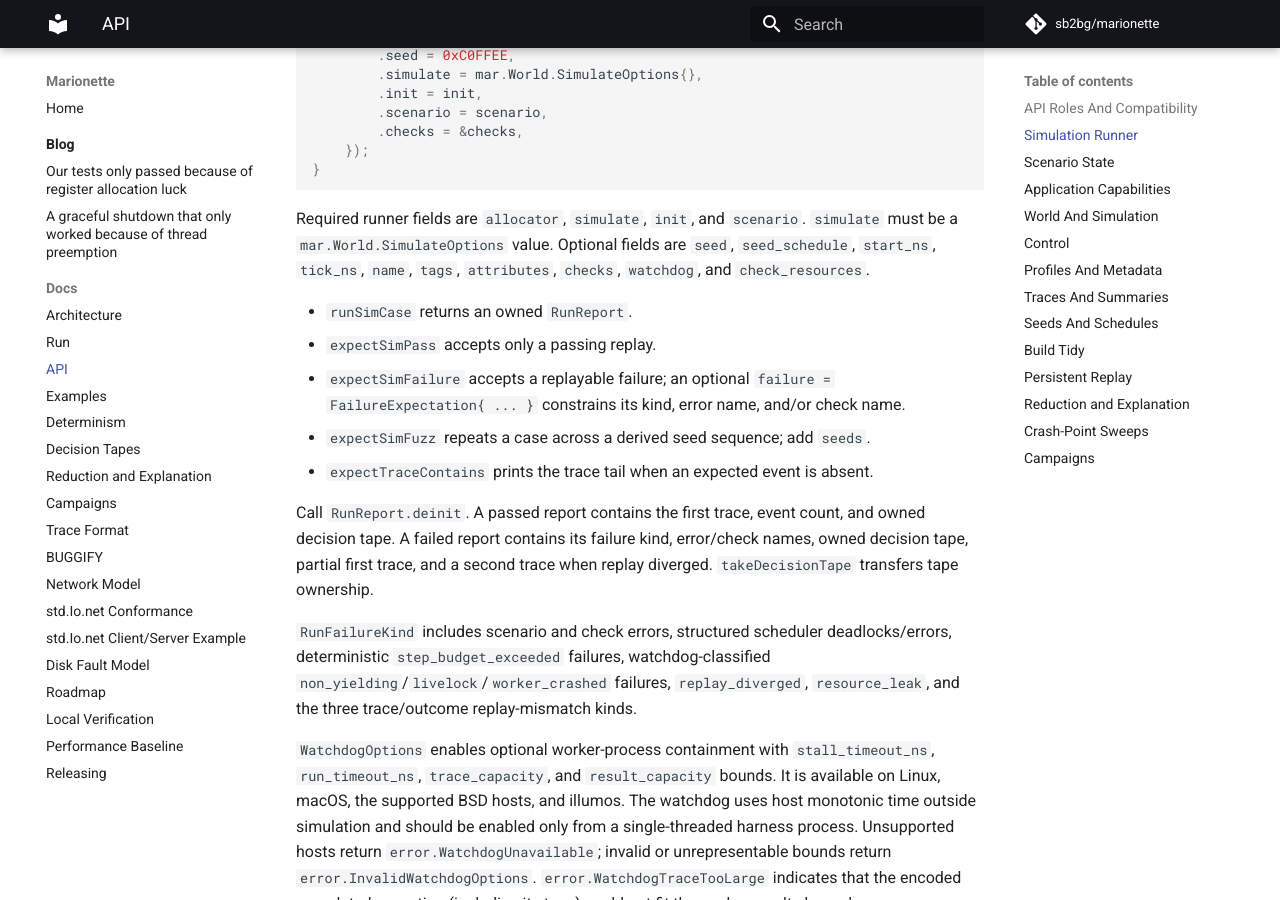
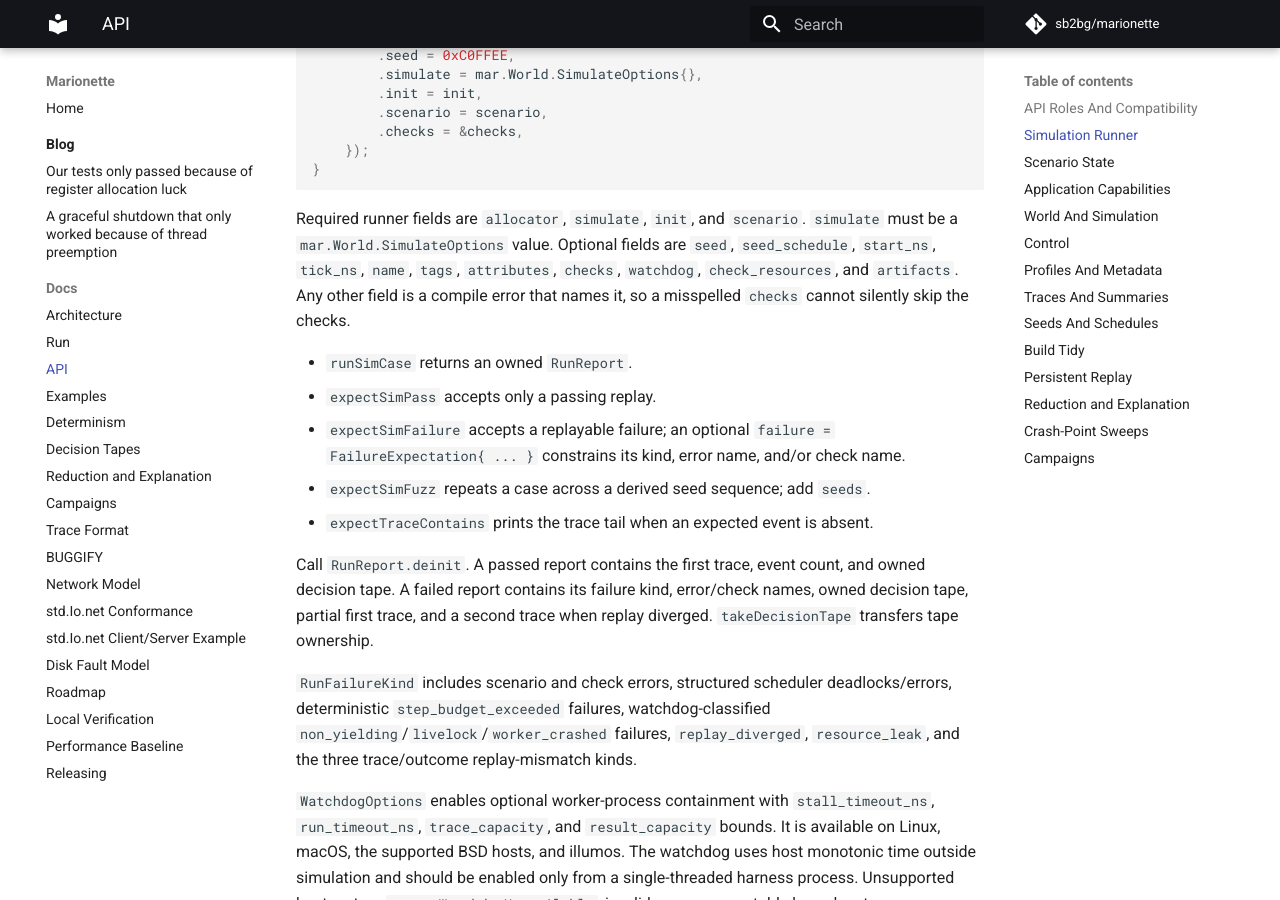
Before and after one commit to sb2bg/marionette, an MkDocs documentation site: the page built from docs/api.md, in a window 1280 px wide and 900 px high, scrolled down 1866 px. Built offline with MkDocs 1.6.1 and Material for MkDocs 9.7.7, drawn with Linux system fonts in a browser that asks for light colours; comment, search, counter and statistics services are not loaded.

Commit message:
Document that runner configs reject unknown fields

```diff
--- a/docs/api.md
+++ b/docs/api.md
@@ -74,7 +74,9 @@ test "scenario" {
 Required runner fields are `allocator`, `simulate`, `init`, and `scenario`.
 `simulate` must be a `mar.World.SimulateOptions` value. Optional fields are
 `seed`, `seed_schedule`, `start_ns`, `tick_ns`, `name`, `tags`, `attributes`,
-`checks`, `watchdog`, and `check_resources`.
+`checks`, `watchdog`, `check_resources`, and `artifacts`. Any other field is a
+compile error that names it, so a misspelled `checks` cannot silently skip the
+checks.
 
 - `runSimCase` returns an owned `RunReport`.
 - `expectSimPass` accepts only a passing replay.
```
